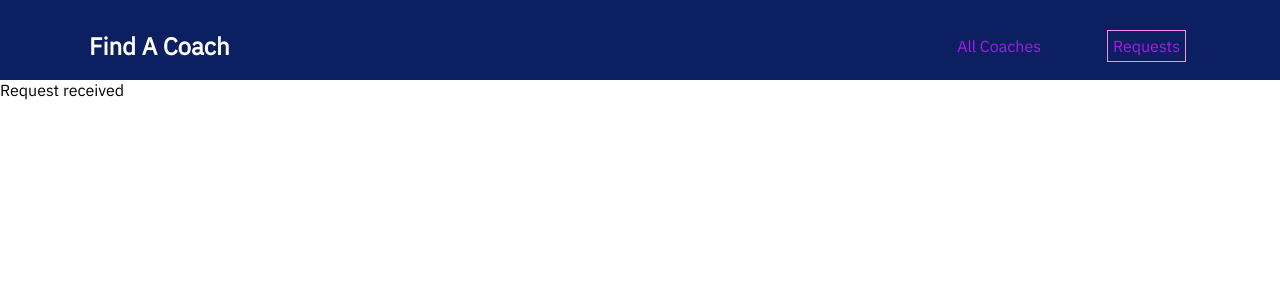
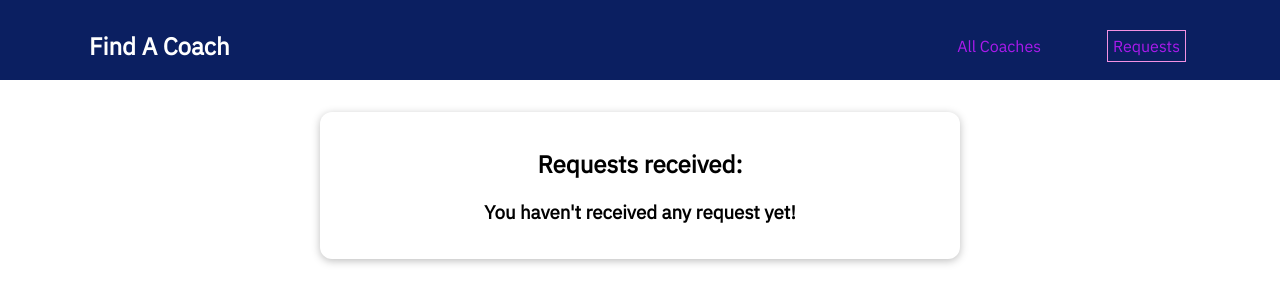
Before and after one commit to Lime5005/VueJS, a Vue app in the folder find-a-coach-project/: page /requests in a window 1280 px wide. Shown: the top 304 px of the page. Built offline with nearby package versions, Linux system fonts and the light colour scheme.

Commit message:
send message to request page

```diff
--- a/find-a-coach-project/src/pages/requests/reqReceived.vue
+++ b/find-a-coach-project/src/pages/requests/reqReceived.vue
@@ -1,3 +1,47 @@
 <template>
-  Request received
+  <section>
+      <base-card>
+        <header>
+          <h2>Requests received:</h2>
+        </header>
+        <ul v-if="hasRequest">
+          <request-item v-for="req in receivedRequests" :key="req.id" :email="req.userEmail" :message="req.message"></request-item>
+        </ul>
+        <h3 v-else>You haven't received any request yet!</h3>
+    </base-card>
+  </section>
 </template>
+
+<script>
+import requestItem from './requestItem.vue'
+export default {
+  components: {
+    requestItem
+  },
+  computed: {
+    receivedRequests() {
+      return this.$store.getters['requests/requests']
+    },
+    hasRequest() {
+      return this.$store.getters['requests/hasRequest']
+    }
+  }
+}
+</script>
+
+<style scoped>
+header {
+  text-align: center;
+}
+
+ul {
+  list-style: none;
+  margin: 2rem auto;
+  padding: 0;
+  max-width: 30rem;
+}
+
+h3 {
+  text-align: center;
+}
+</style>
--- /dev/null
+++ b/find-a-coach-project/src/pages/requests/requestItem.vue
@@ -0,0 +1,42 @@
+<template>
+  <li>
+    <div>
+      <a :href="mailToUser">{{email}}</a>
+    </div>
+    <p>{{message}}</p>
+  </li>
+</template>
+
+<script>
+export default {
+  props: ['email', 'message'],
+  computed: {
+    mailToUser() {
+      return 'mailto' + this.email
+    }
+  }
+}
+</script>
+
+<style scoped>
+li {
+  margin: 1rem 0;
+  border: 1px solid #ccc;
+  padding: 1rem;
+}
+
+a {
+  color: #3d008d;
+  text-decoration: none;
+  font-weight: bold;
+}
+
+a:hover,
+a:active {
+  color: #8d007a;
+}
+
+p {
+  margin: 0.5rem 0 0 0;
+}
+</style>
--- a/find-a-coach-project/src/store/module/requests/getters.js
+++ b/find-a-coach-project/src/store/module/requests/getters.js
@@ -0,0 +1,8 @@
+export default {
+    requests(state) {
+        return state.requests
+    },
+    hasRequest(state) {
+        return state.requests && state.requests.length > 0
+    }
+}
--- a/find-a-coach-project/src/store/module/requests/index.js
+++ b/find-a-coach-project/src/store/module/requests/index.js
@@ -1,5 +1,6 @@
 import mutations from './mutations.js'
 import actions from './actions.js'
+import getters from './getters'
 
 export default {
     namespaced: true,
@@ -9,5 +10,6 @@ export default {
         }
     },
     mutations,
-    actions
+    actions,
+    getters
 }
```
